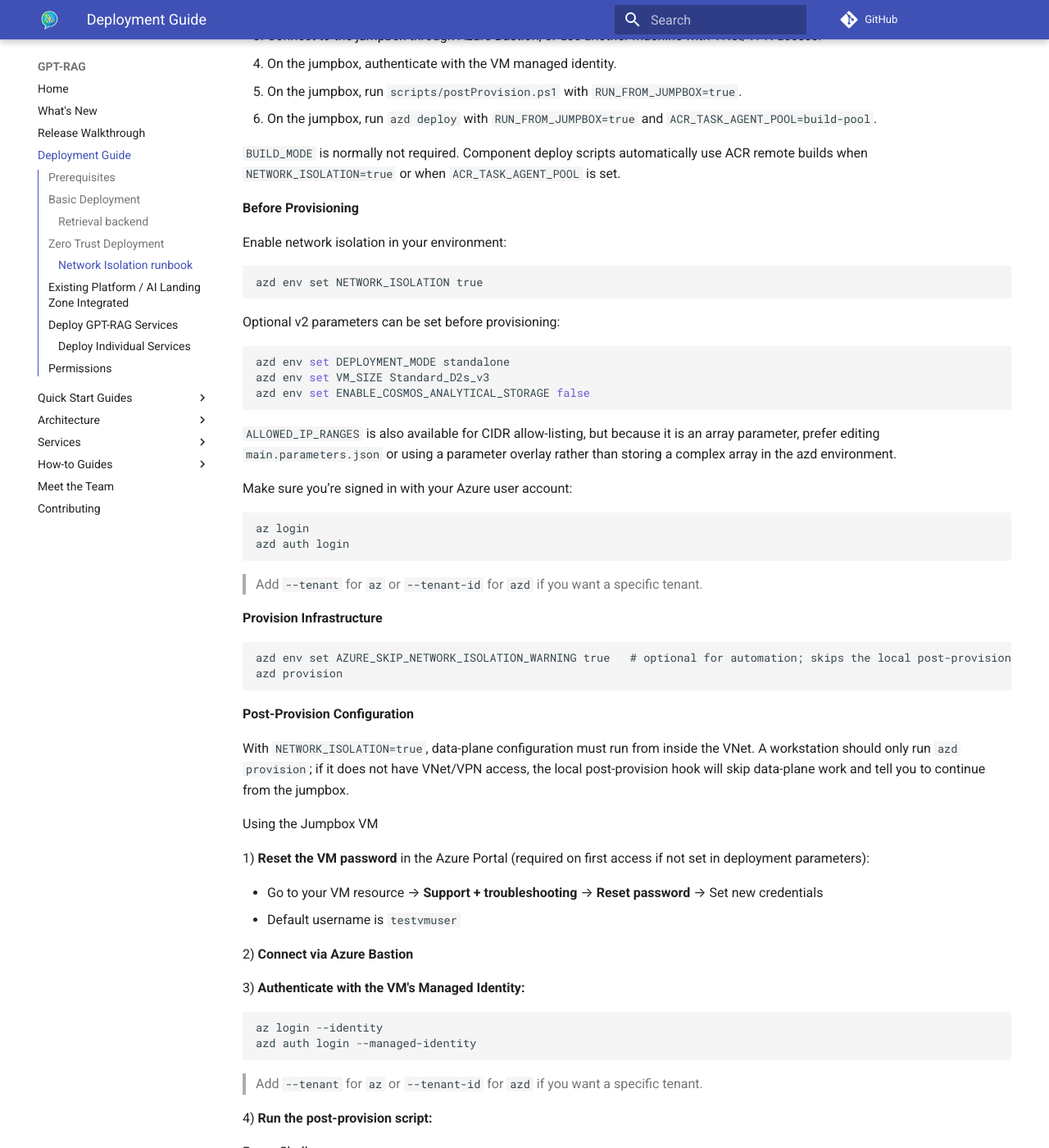
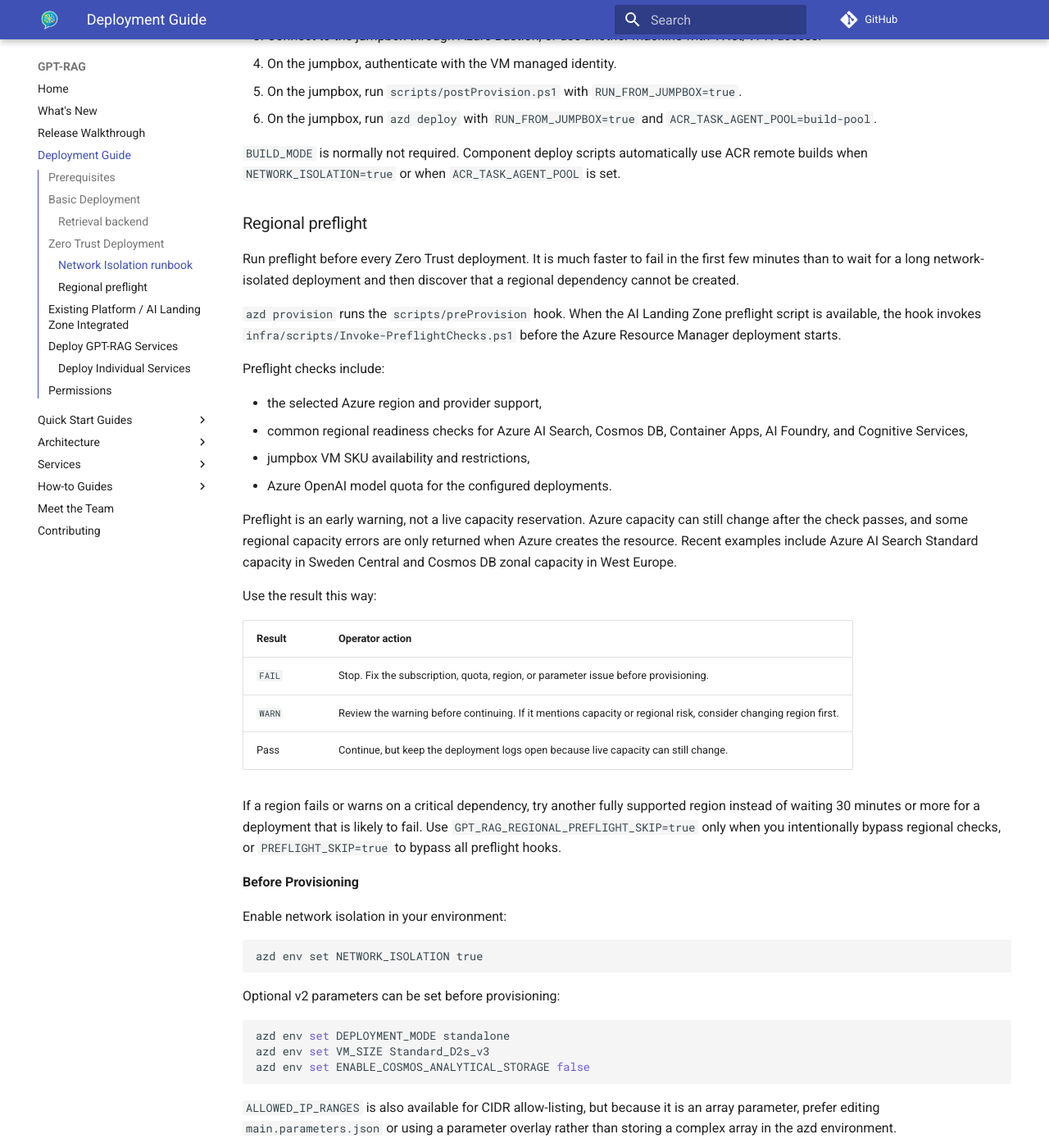
Before and after one commit to Azure/GPT-RAG, an MkDocs documentation site: the page built from docs/deploy.md, in a window 1280 px wide and 1400 px high, scrolled down 3421 px. Shown: the whole window at 82% size. Built offline with MkDocs 1.6.1 and Material for MkDocs 9.7.7, drawn with Linux system fonts in a browser that asks for light colours; comment, search, counter and statistics services are not loaded.

Commit message:
docs: add regional preflight runbook

```diff
--- a/docs/deploy.md
+++ b/docs/deploy.md
@@ -108,6 +108,43 @@
 6. On the jumpbox, run `azd deploy` with `RUN_FROM_JUMPBOX=true` and `ACR_TASK_AGENT_POOL=build-pool`.
 
 `BUILD_MODE` is normally not required. Component deploy scripts automatically use ACR remote builds when `NETWORK_ISOLATION=true` or when `ACR_TASK_AGENT_POOL` is set.
+
+### Regional preflight
+
+Run preflight before every Zero Trust deployment. It is much faster to fail in
+the first few minutes than to wait for a long network-isolated deployment and
+then discover that a regional dependency cannot be created.
+
+`azd provision` runs the `scripts/preProvision` hook. When the AI Landing Zone
+preflight script is available, the hook invokes `infra/scripts/Invoke-PreflightChecks.ps1`
+before the Azure Resource Manager deployment starts.
+
+Preflight checks include:
+
+- the selected Azure region and provider support,
+- common regional readiness checks for Azure AI Search, Cosmos DB, Container
+  Apps, AI Foundry, and Cognitive Services,
+- jumpbox VM SKU availability and restrictions,
+- Azure OpenAI model quota for the configured deployments.
+
+Preflight is an early warning, not a live capacity reservation. Azure capacity
+can still change after the check passes, and some regional capacity errors are
+only returned when Azure creates the resource. Recent examples include Azure AI
+Search Standard capacity in Sweden Central and Cosmos DB zonal capacity in West
+Europe.
+
+Use the result this way:
+
+| Result | Operator action |
+| --- | --- |
+| `FAIL` | Stop. Fix the subscription, quota, region, or parameter issue before provisioning. |
+| `WARN` | Review the warning before continuing. If it mentions capacity or regional risk, consider changing region first. |
+| Pass | Continue, but keep the deployment logs open because live capacity can still change. |
+
+If a region fails or warns on a critical dependency, try another fully supported
+region instead of waiting 30 minutes or more for a deployment that is likely to
+fail. Use `GPT_RAG_REGIONAL_PREFLIGHT_SKIP=true` only when you intentionally
+bypass regional checks, or `PREFLIGHT_SKIP=true` to bypass all preflight hooks.
 
 **Before Provisioning**
 
```
